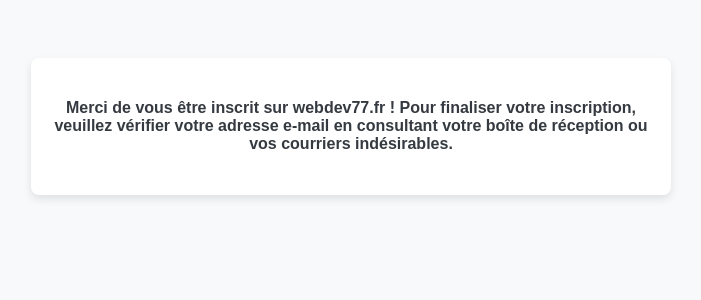
After one commit to donharice78/jury_project_full_new-master, a Symfony app: template templates/verification/reg_verify.html.twig in a window 1280 px wide. The commit adds this page. Shown: the top 300 px of the page, without its empty margins (289-990 px from the left). Run offline with Twig, Linux system fonts and the light colour scheme; the template is opened without the code that fills it, so the values that code supplies are empty; some libraries are stand-ins or nearby versions.

Commit message:
reg_verify page created

```diff
--- a/composer.json
+++ b/composer.json
@@ -12,6 +12,7 @@
         "doctrine/doctrine-migrations-bundle": "^3.3",
         "doctrine/orm": "*",
         "gedmo/doctrine-extensions": "^3.17",
+        "knplabs/knp-paginator-bundle": "^6.6",
         "phpdocumentor/reflection-docblock": "^5.4",
         "phpstan/phpdoc-parser": "^1.29",
         "stof/doctrine-extensions-bundle": "^1.12",
--- a/config/bundles.php
+++ b/config/bundles.php
@@ -15,4 +15,5 @@
     Vich\UploaderBundle\VichUploaderBundle::class => ['all' => true],
     Stof\DoctrineExtensionsBundle\StofDoctrineExtensionsBundle::class => ['all' => true],
     Symfony\Bundle\MakerBundle\MakerBundle::class => ['dev' => true],
+    Knp\Bundle\PaginatorBundle\KnpPaginatorBundle::class => ['all' => true],
 ];
--- a/templates/base.html.twig
+++ b/templates/base.html.twig
@@ -50,10 +50,6 @@
 
     inactivityTime();
 </script>
-<<<<<<< HEAD
-=======
-
->>>>>>> da87df3ed1d5981eb68640ca11285daae5ef7894
     {% endblock %}
 </head>
 <body>
--- /dev/null
+++ b/templates/verification/reg_verify.html.twig
@@ -0,0 +1,38 @@
+{# templates/verification/reminder.html.twig #}
+<!DOCTYPE html>
+<html>
+<head>
+    <title>Verification Reminder</title>
+    <style>
+        body {
+            font-family: Arial, sans-serif;
+            background-color: #f8f9fa; /* Light gray background */
+            color: #343a40; /* Dark gray text */
+            text-align: center; /* Center align text */
+            padding: 50px; /* Add padding around the content */
+        }
+        h1 {
+            font-size: 2.5em; /* Large font size for the heading */
+            margin-bottom: 20px; /* Space below the heading */
+            color: #f44336; /* Bootstrap primary color */
+        }
+
+        .container {
+            max-width: 600px; /* Limit the width of the container */
+            margin: 0 auto; /* Center the container */
+            background-color: #ffffff; /* White background for the container */
+            border-radius: 8px; /* Rounded corners */
+            box-shadow: 0 4px 8px rgba(0, 0, 0, 0.1); /* Subtle shadow */
+            padding: 20px; /* Padding inside the container */
+        }
+    </style>
+</head>
+<body>
+    <div class="container">
+        <h4>Merci de vous être inscrit sur webdev77.fr ! Pour finaliser votre inscription, veuillez vérifier
+        votre adresse e-mail en consultant votre boîte de réception ou vos courriers indésirables.</h4>
+
+
+    </div>
+</body>
+</html>
```
Also changed, not shown: src/Controller/FormSubmissionController.php (+0 -12 lines), src/Controller/RegistrationController.php (+11 -1 lines), templates/admin_user/non_admin_index.html.twig (+14 -16 lines), public/uploads/672547e3798fb-HSWX74a.jpg (added), public/uploads/672548a46d0ba-HSWX74a.jpg (added), public/uploads/67254a3351370-HSWX74a.jpg (added), 3 other files.
